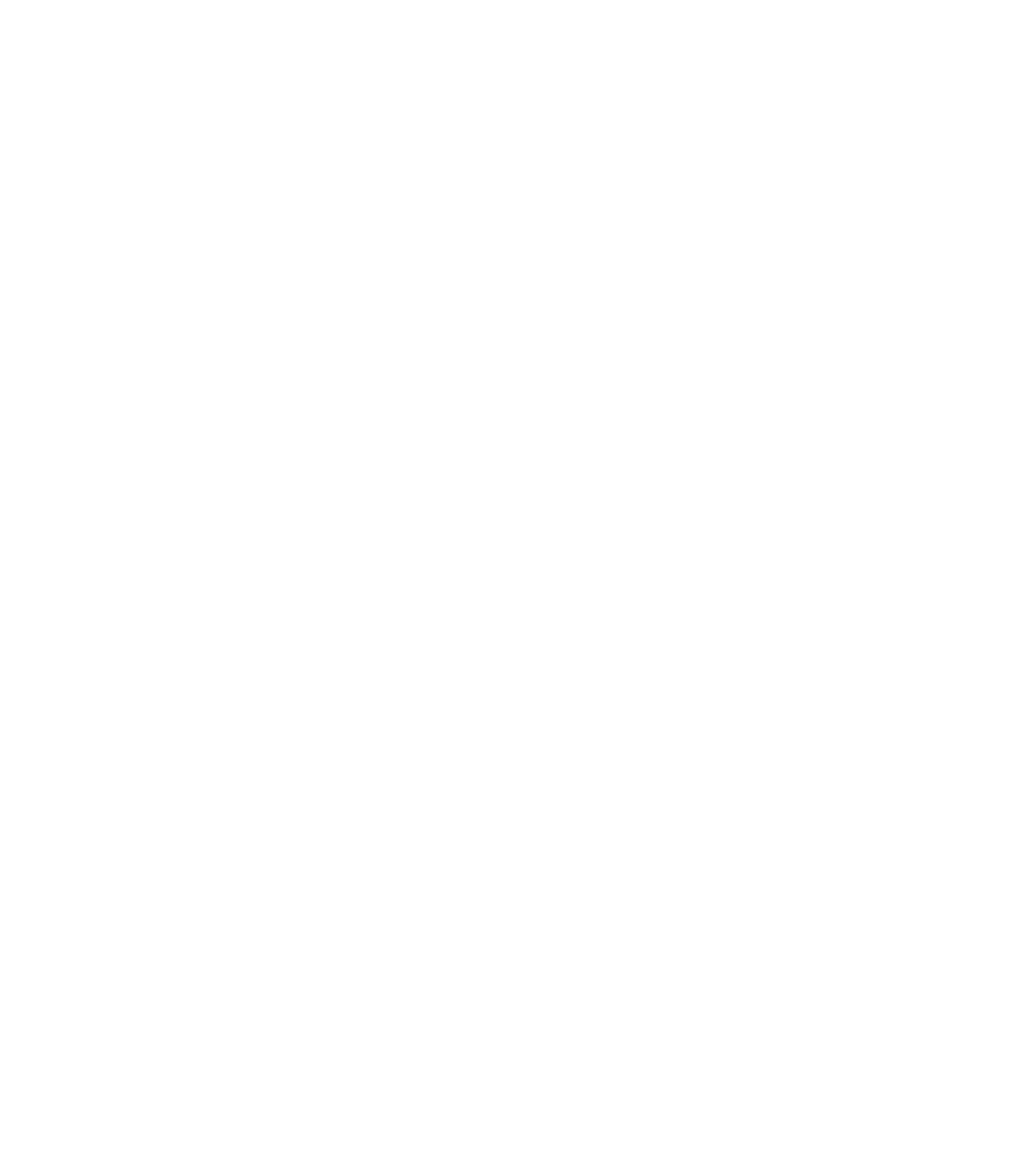
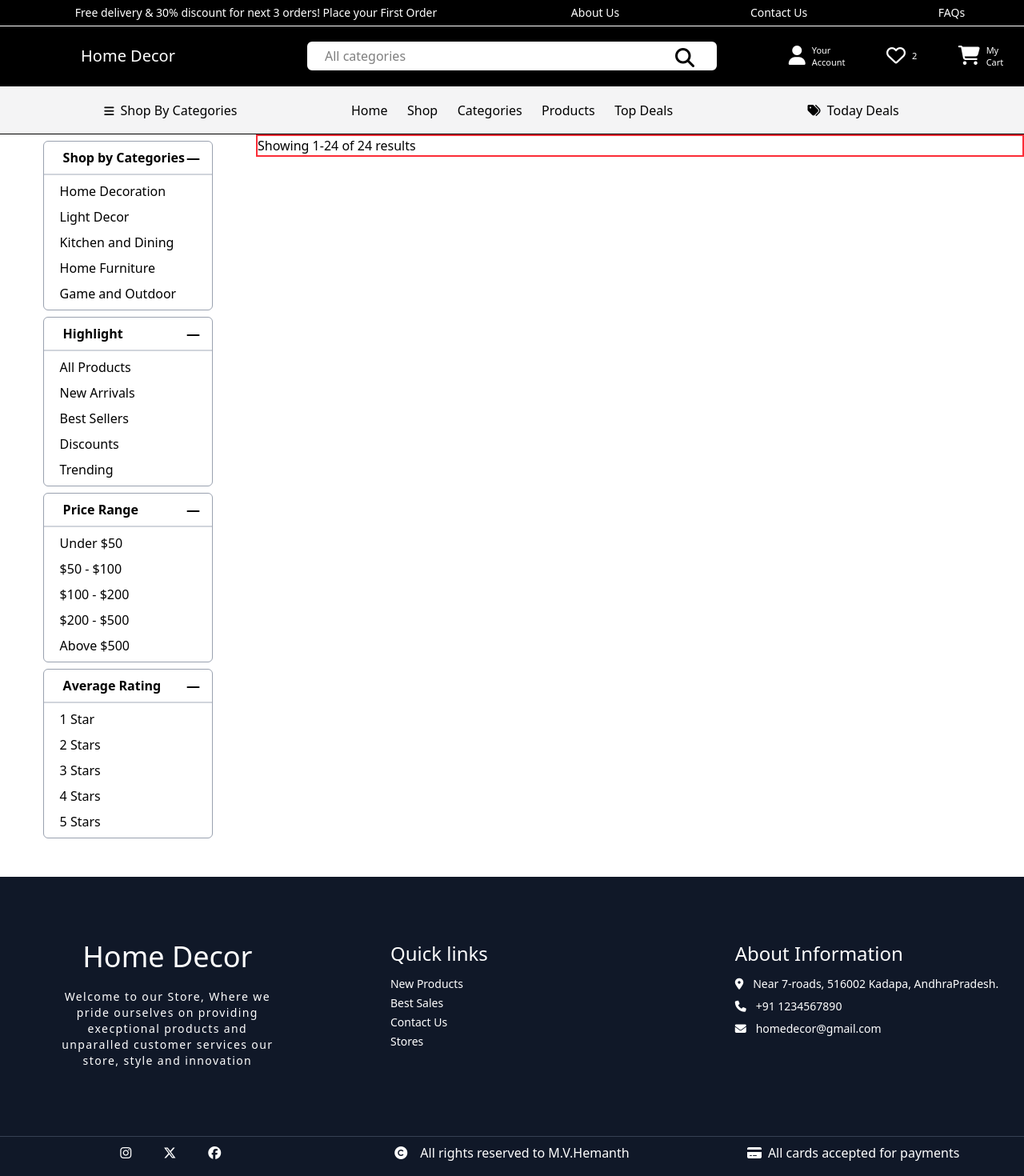
Before and after one commit to Hemanth42d/homeDecor, a React (Vite) app in the folder Frontend/homeDecor/: page /shop in a window 1280 px wide. Before the commit this address had no page. Shown: the top 1470 px of the page at 80% size. Before the commit the page ends 800 px from the top, so only its background shows below. Built offline with nearby package versions, Linux system fonts and the light colour scheme.

Commit message:
Shop page design is completed partially

```diff
--- a/Frontend/homeDecor/src/App.jsx
+++ b/Frontend/homeDecor/src/App.jsx
@@ -2,6 +2,7 @@
 import LandingPage from "./pages/LandingPage";
 import SignUpRegister from "./components/LandingPage/SignUpRegisterPage";
 import { Routes, Route } from "react-router";
+import ShopPage from "./pages/ShopPage";
 
 function App() {
   return (
@@ -9,6 +10,7 @@
       <Routes>
         <Route path="/" element={<LandingPage />} />
         <Route path="/register" element={<SignUpRegister />} />
+        <Route path="/shop" element={<ShopPage />} />
       </Routes>
     </>
   );
--- /dev/null
+++ b/Frontend/homeDecor/src/components/ShopPage/FilterCard.jsx
@@ -0,0 +1,27 @@
+const FilterCard = ({ title, Items }) => {
+  return (
+    <>
+      <div className="border-1 border-gray-400 w-[70%] rounded-md">
+        <div className="flex justify-between items-center p-1 border-b-2 border-gray-300">
+          <h1 className="text-md font-bold pl-5">{title}</h1>
+          <span className=" flex justify-center items-center">
+            <a href="" className="pb-2 pr-3">
+              <i className="fa-solid fa-window-minimize"></i>
+            </a>
+          </span>
+        </div>
+        <div className="h-full flex flex-col justify-center items-start p-2 pl-5 gap-2">
+          {Items.map((item, idx) => {
+            return (
+              <a href="" key={idx}>
+                {item}
+              </a>
+            );
+          })}
+        </div>
+      </div>
+    </>
+  );
+};
+
+export default FilterCard;
--- /dev/null
+++ b/Frontend/homeDecor/src/components/ShopPage/LinksBar.jsx
@@ -0,0 +1,35 @@
+const LinksBar = () => {
+  return (
+    <>
+      <div className="h-15 flex flex-col justify-start items-center border-b-1 bg-zinc-100">
+        <div className="h-full w-full flex justify-around items-center">
+          <p className="w-full flex justify-center items-center">
+            <a href="">
+              <span>
+                <i className="fa-solid fa-bars text-black text-sm mr-2"></i>
+              </span>
+              <span>Shop By Categories</span>
+            </a>
+          </p>
+          <p className="w-full flex justify-around items-center">
+            <a href="">Home</a>
+            <a href="">Shop</a>
+            <a href="">Categories</a>
+            <a href="">Products</a>
+            <a href="">Top Deals</a>
+          </p>
+          <p className="w-full flex justify-center items-center">
+            <a href="">
+              <span className="h-full">
+                <i className="fa-solid fa-tags mr-1"></i>
+              </span>
+              <span> Today Deals</span>
+            </a>
+          </p>
+        </div>
+      </div>
+    </>
+  );
+};
+
+export default LinksBar;
--- /dev/null
+++ b/Frontend/homeDecor/src/components/ShopPage/ShopNavBar.jsx
@@ -0,0 +1,72 @@
+const ShopNavBar = () => {
+  return (
+    <>
+      <div className="h-27 flex flex-col gap-[0.2px]">
+        <div className="bg-black h-[30%] w-full flex justify-around items-center">
+          <p className="text-white text-sm w-1/2 flex justify-center items-center">
+            Free delivery & 30% discount for next 3 orders! Place your First
+            Order
+          </p>
+          <p className="flex gap-4 w-1/2 justify-around items-center">
+            <a href="" className="text-white text-sm">
+              About Us
+            </a>
+            <a href="" className="text-white text-sm">
+              Contact Us
+            </a>
+            <a href="" className="text-white text-sm">
+              FAQs
+            </a>
+          </p>
+        </div>
+        <div className="bg-black h-[70%] flex justify-around items-center w-full">
+          <div className="w-1/4 flex justify-center items-center">
+            <p>
+              <a href="#" className="text-white text-xl">
+                Home Decor
+              </a>
+            </p>
+          </div>
+          <div className="w-2/4 flex justify-center items-center relative">
+            <input
+              type="text"
+              placeholder="All categories"
+              className="border-2 border-white pl-5 text-black bg-white w-[80%] p-1 rounded-md relative"
+            />
+            <i className="fa-solid fa-magnifying-glass text-black absolute text-2xl right-23 top-2"></i>
+          </div>
+          <div className="w-1/4 flex justify-around items-center">
+            <p className="text-white text-sm flex justify-center items-center">
+              <a href="">
+                <i className="fa-solid fa-user text-white text-2xl"></i>
+              </a>
+              <span className="ml-2 flex flex-col">
+                <span className="text-[11px]">Your</span>
+                <span className="text-[11px]">Account</span>
+              </span>
+            </p>
+            <p className="text-white text-sm flex justify-center items-center">
+              <a href="">
+                <i className="fa-regular fa-heart text-2xl"></i>
+              </a>
+              <span className="ml-2 flex flex-col">
+                <span className="text-[11px]">2</span>
+              </span>
+            </p>
+            <p className="text-white text-sm flex justify-center items-center">
+              <a href="">
+                <i className="fa-solid fa-cart-shopping text-white text-2xl"></i>
+              </a>
+              <span className="ml-2 flex flex-col">
+                <span className="text-[11px]">My</span>
+                <span className="text-[11px]">Cart</span>
+              </span>
+            </p>
+          </div>
+        </div>
+      </div>
+    </>
+  );
+};
+
+export default ShopNavBar;
--- /dev/null
+++ b/Frontend/homeDecor/src/components/ShopPage/ShopPageFooter.jsx
@@ -0,0 +1,91 @@
+const ShopPageFooter = () => {
+  return (
+    <>
+      <div className="h-100 flex flex-col gap-1 bg-gray-900 mt-10">
+        <div className="h-80 flex justify-around gap-3 items-center">
+          <div className="h-[50%]  flex flex-col w-[30%] justify-start gap-3 items-center">
+            <p>
+              <a href="" className="text-white text-4xl">
+                Home Decor
+              </a>
+            </p>
+            <p className="text-white text-sm w-3/4  h-full p-2 text-center tracking-widest">
+              Welcome to our Store, Where we pride ourselves on providing
+              execptional products and unparalled customer services our store,
+              style and innovation
+            </p>
+          </div>
+          <div className="h-[50%] w-[30%] flex flex-col justify-start gap-3 items-start pl-10">
+            <p>
+              <a href="" className="text-white text-2xl">
+                Quick links
+              </a>
+            </p>
+            <p className="text-white flex flex-col gap-1 text-sm">
+              <a href="">New Products</a>
+              <a href="">Best Sales</a>
+              <a href="">Contact Us</a>
+              <a href="">Stores</a>
+            </p>
+          </div>
+          <div className="h-[50%] w-[30%] flex flex-col justify-start gap-3 items-start pl-10">
+            <p className="text-white text-2xl ">About Information</p>
+            <p className="text-white text-sm flex flex-col gap-2">
+              <a href="">
+                <span className="mr-3">
+                  <i class="fa-solid fa-location-dot"></i>
+                </span>
+                <span>Near 7-roads, 516002 Kadapa, AndhraPradesh.</span>
+              </a>
+              <a href="">
+                <span className="mr-3">
+                  <i class="fa-solid fa-phone"></i>
+                </span>
+                <span>+91 1234567890</span>
+              </a>
+              <a href="">
+                <span className="mr-3">
+                  <i class="fa-solid fa-envelope"></i>
+                </span>
+                <span>homedecor@gmail.com</span>
+              </a>
+            </p>
+          </div>
+        </div>
+        <div className="border-t-1 border-gray-700 h-10 flex justify-around items-center">
+          <div className="h-full w-[30%] flex justify-around items-center text-white">
+            <div className="flex gap-10">
+              <a href="">
+                <i class="fa-brands fa-instagram"></i>
+              </a>
+              <a href="">
+                <i class="fa-brands fa-x-twitter"></i>
+              </a>
+              <a href="">
+                <i class="fa-brands fa-facebook"></i>
+              </a>
+            </div>
+          </div>
+          <div className="h-full w-[30%] flex justify-center items-center text-white">
+            <p>
+              <span className="mr-4">
+                <i class="fa-solid fa-copyright"></i>
+              </span>
+              <span>All rights reserved to M.V.Hemanth</span>
+            </p>
+          </div>
+          <div className="h-full w-[30%] flex justify-center items-center text-white">
+            <p>
+              <span className="mr-2">
+                <i class="fa-solid fa-credit-card"></i>
+              </span>
+              <span>All cards accepted for payments</span>
+            </p>
+          </div>
+        </div>
+      </div>
+    </>
+  );
+};
+
+export default ShopPageFooter;
--- /dev/null
+++ b/Frontend/homeDecor/src/pages/MainPage.jsx
@@ -0,0 +1,55 @@
+import FilterCard from "../components/ShopPage/FilterCard";
+
+const MainPage = () => {
+  const data = [
+    {
+      title: "Shop by Categories",
+      items: [
+        "Home Decoration",
+        "Light Decor",
+        "Kitchen and Dining",
+        "Home Furniture",
+        "Game and Outdoor",
+      ],
+    },
+    {
+      title: "Highlight",
+      items: [
+        "All Products",
+        "New Arrivals",
+        "Best Sellers",
+        "Discounts",
+        "Trending",
+      ],
+    },
+    {
+      title: "Price Range",
+      items: [
+        "Under $50",
+        "$50 - $100",
+        "$100 - $200",
+        "$200 - $500",
+        "Above $500",
+      ],
+    },
+    {
+      title: "Average Rating",
+      items: ["1 Star", "2 Stars", "3 Stars", "4 Stars", "5 Stars"],
+    },
+  ];
+
+  return (
+    <div className="h-full w-full flex">
+      <div className="w-1/4 h-full flex flex-col justify-around gap-2 items-center p-2">
+        {data.map((item, idx) => {
+          return <FilterCard key={idx} title={item.title} Items={item.items} />;
+        })}
+      </div>
+      <div className="w-3/4 h-full flex border-2 border-red-500">
+        <p>Showing 1-24 of 24 results</p>
+      </div>
+    </div>
+  );
+};
+
+export default MainPage;
--- /dev/null
+++ b/Frontend/homeDecor/src/pages/ShopPage.jsx
@@ -0,0 +1,17 @@
+import LinksBar from "../components/ShopPage/LinksBAr";
+import ShopNavBar from "../components/ShopPage/ShopNavBar";
+import ShopPageFooter from "../components/ShopPage/ShopPageFooter";
+import MainPage from "./MainPage";
+
+const ShopPage = () => {
+  return (
+    <div>
+      <ShopNavBar />
+      <LinksBar />
+      <MainPage />
+      <ShopPageFooter />
+    </div>
+  );
+};
+
+export default ShopPage;
```
